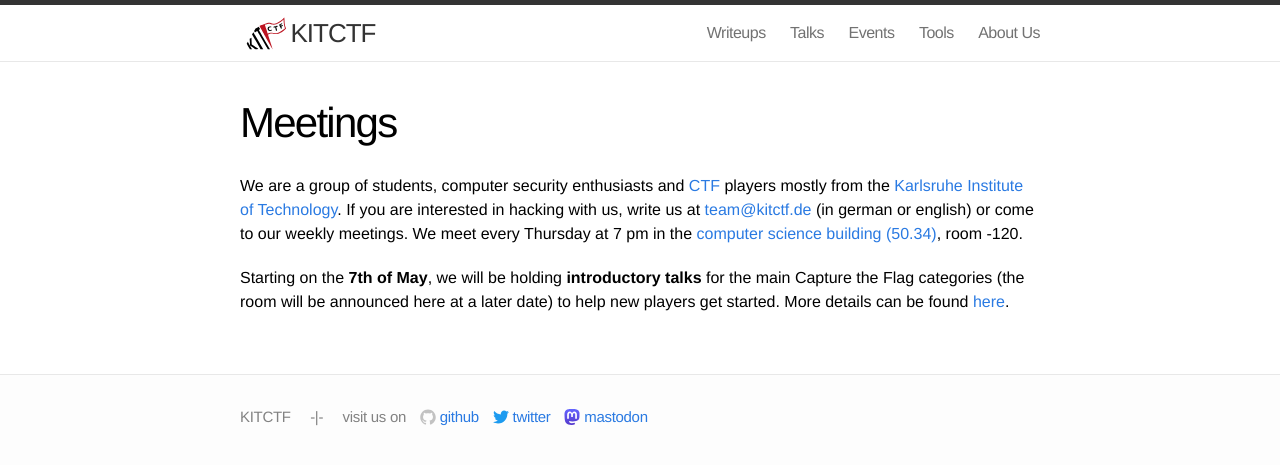
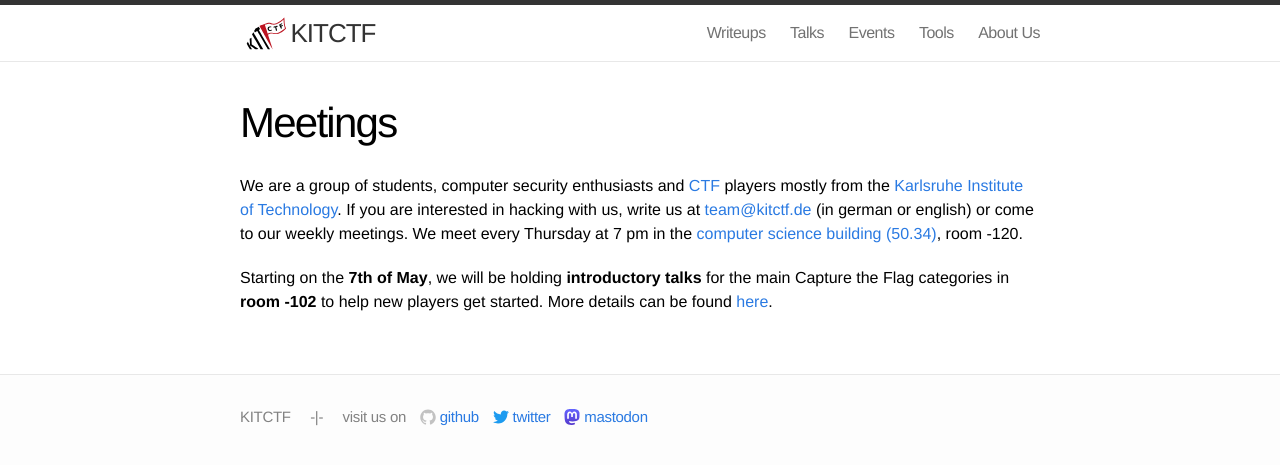
Before and after one commit to kitctf/www, a Jekyll site: the page built from meetings.md, in a window 1280 px wide. Shown: the top 465 px of the page. Built offline with Jekyll 4.4.1, drawn with Linux system fonts in a browser that asks for light colours.

Commit message:
Add correct room in meetings.md

```diff
--- a/meetings.md
+++ b/meetings.md
@@ -6,4 +6,4 @@ permalink: /meetings/
 
 We are a group of students, computer security enthusiasts and [CTF](https://ctftime.org/ctf-wtf/) players mostly from the [Karlsruhe Institute of Technology](https://www.kit.edu/english). If you are interested in hacking with us, write us at [team@kitctf.de](mailto:team@kitctf.de) (in german or english) or come to our weekly meetings. We meet every Thursday at 7 pm in the [computer science building (50.34)](https://www.kit.edu/campusplan/map.php?id=50.34), room -120.
 
-Starting on the **7th of May**, we will be holding **introductory talks** for the main Capture the Flag categories (the room will be announced here at a later date) to help new players get started. More details can be found [here](/intro).
+Starting on the **7th of May**, we will be holding **introductory talks** for the main Capture the Flag categories in **room -102** to help new players get started. More details can be found [here](/intro).
```
